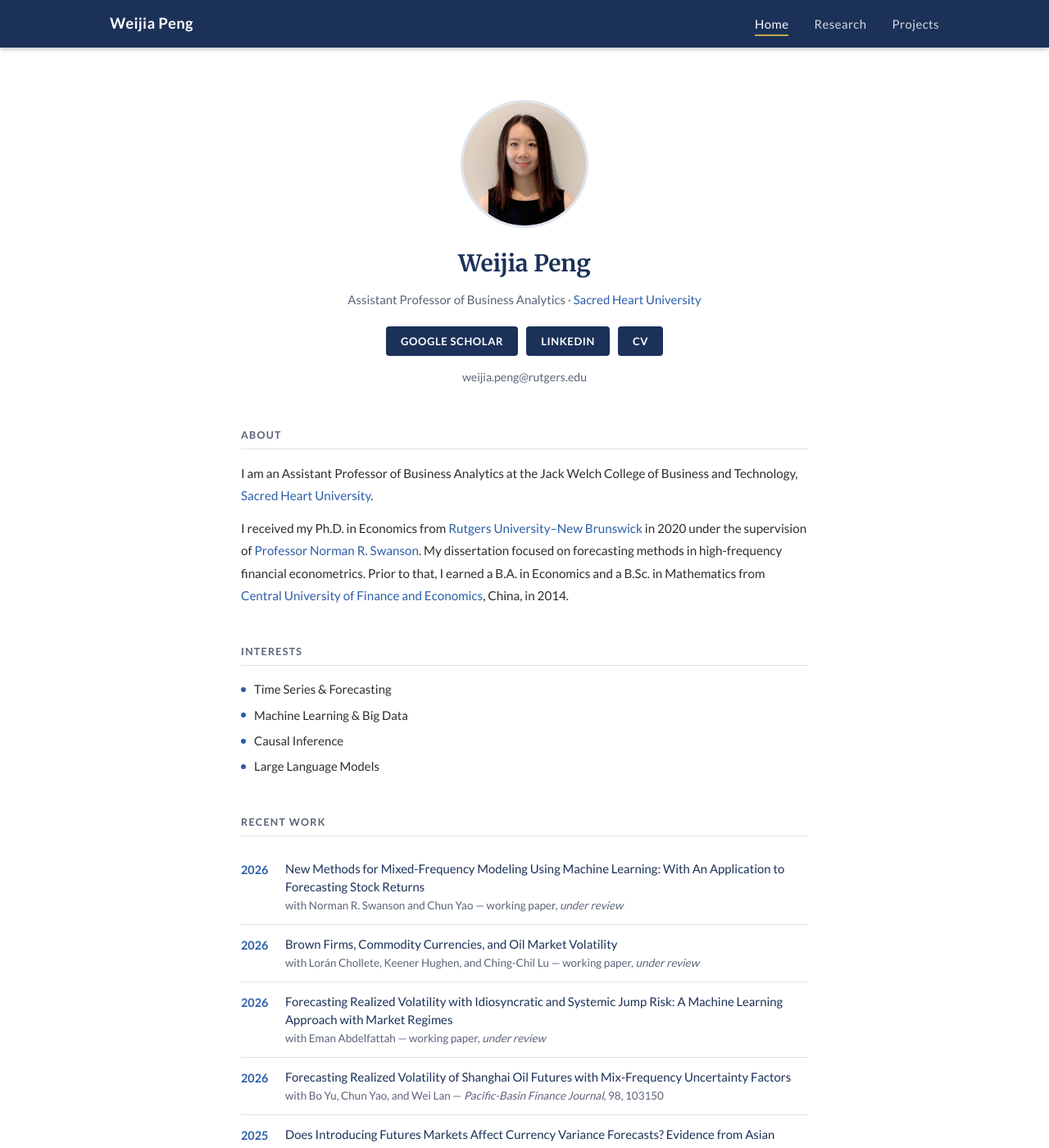
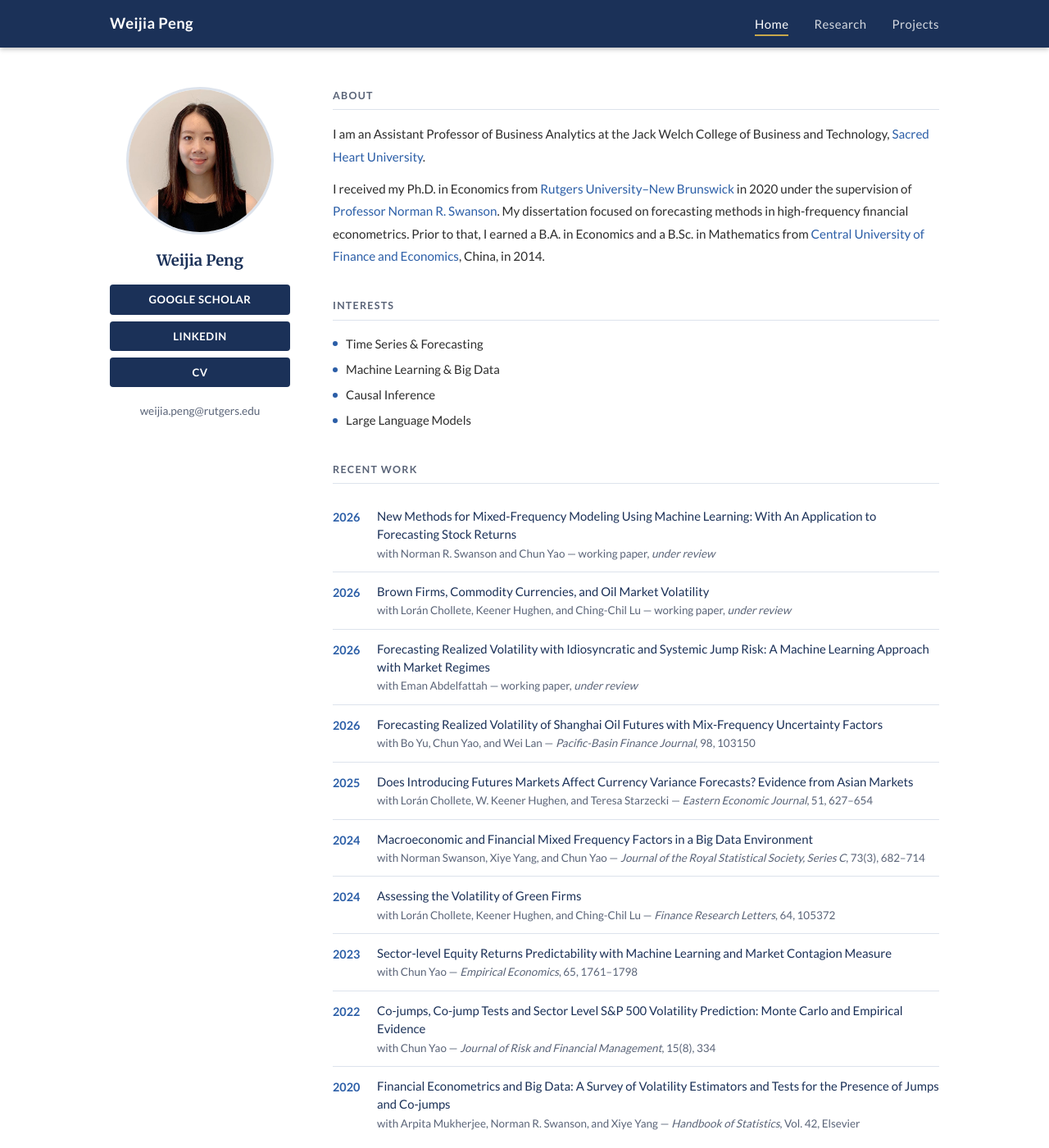
Before and after one commit to weijiap/weijiap.github.io, a Jekyll site: the page built from index.html, in a window 1280 px wide and 1400 px high. Shown: the whole window at 82% size. Built offline with Jekyll 4.4.1, drawn with Linux system fonts in a browser that asks for light colours.

Commit message:
Restore two-column layout with new interests section style
Co-Authored-By: Claude Sonnet 4.6 <noreply@anthropic.com>

```diff
--- a/assets/css/style.css
+++ b/assets/css/style.css
@@ -75,67 +75,55 @@ a:hover { text-decoration: underline; }
 /* ===== Main content ===== */
 .main-content { min-height: calc(100vh - 58px - 54px); }
 
-/* ===== HOME: centered single-column ===== */
+/* ===== HOME: two-column layout ===== */
 .page-home {
-  max-width: 740px;
-  margin: 0 auto;
-  padding-top: 64px;
-  padding-bottom: 80px;
+  display: grid;
+  grid-template-columns: 220px 1fr;
+  gap: 52px;
+  padding-top: 48px;
+  padding-bottom: 60px;
+  align-items: start;
 }
 
-.profile-center {
-  text-align: center;
-  margin-bottom: 48px;
-}
+/* Sidebar */
+.profile-sidebar { text-align: center; }
 
 .profile-photo-wrap {
-  width: 156px;
-  height: 156px;
+  width: 180px;
+  height: 180px;
+  margin: 0 auto 16px;
   border-radius: 50%;
   overflow: hidden;
   border: 3px solid var(--border);
   background: var(--light);
-  margin: 0 auto 20px;
 }
 
-.profile-photo {
-  width: 100%;
-  height: 100%;
-  object-fit: cover;
-}
+.profile-photo { width: 100%; height: 100%; object-fit: cover; }
 
 .profile-name {
   font-family: 'Merriweather', serif;
-  font-size: 1.75rem;
+  font-size: 1.15rem;
   font-weight: 700;
   color: var(--navy);
-  margin-bottom: 8px;
-}
-
-.profile-subtitle {
-  font-size: .93rem;
-  color: var(--muted);
-  margin-bottom: 22px;
-  line-height: 1.5;
+  margin-bottom: 14px;
 }
 
 .profile-links {
   display: flex;
-  justify-content: center;
-  gap: 10px;
-  flex-wrap: wrap;
+  flex-direction: column;
+  gap: 8px;
   margin-bottom: 14px;
 }
 
 .btn-link {
-  display: inline-block;
+  display: block;
   background: var(--navy);
   color: #fff !important;
-  font-size: .81rem;
+  font-size: .82rem;
   font-weight: 700;
-  letter-spacing: .05em;
+  letter-spacing: .04em;
   text-transform: uppercase;
-  padding: 7px 18px;
+  padding: 7px 12px;
   border-radius: 4px;
   text-decoration: none !important;
   transition: background .15s;
@@ -144,16 +132,11 @@ a:hover { text-decoration: underline; }
 .btn-link:hover { background: var(--blue); }
 .btn-link.disabled { background: #b0b8c8; cursor: default; pointer-events: none; }
 
-.profile-email {
-  font-size: .88rem;
-  margin-top: 4px;
-}
-.profile-email a { color: var(--muted); }
+.profile-email { margin-top: 2px; }
+.profile-email a { font-size: .85rem; color: var(--muted); word-break: break-all; }
 
-/* Home sections */
-.home-section {
-  margin-bottom: 44px;
-}
+/* Main column sections */
+.home-section { margin-bottom: 36px; }
 
 .home-section-title {
   font-family: 'Lato', sans-serif;
@@ -198,6 +181,13 @@ a:hover { text-decoration: underline; }
   border-radius: 50%;
   background: var(--blue);
   flex-shrink: 0;
+}
+
+@media (max-width: 680px) {
+  .page-home {
+    grid-template-columns: 1fr;
+    gap: 32px;
+  }
 }
 
 /* News list */
--- a/index.html
+++ b/index.html
@@ -5,16 +5,11 @@ title: Home
 
 <div class="container page-home">
 
-  <!-- Profile -->
-  <div class="profile-center">
+  <div class="profile-sidebar">
     <div class="profile-photo-wrap">
       <img src="{{ '/assets/images/profile.jpg' | relative_url }}" alt="Weijia Peng" class="profile-photo" onerror="this.style.display='none'">
     </div>
     <h1 class="profile-name">Weijia Peng</h1>
-    <p class="profile-subtitle">
-      Assistant Professor of Business Analytics &middot;
-      <a href="https://www.sacredheart.edu/" target="_blank" rel="noopener">Sacred Heart University</a>
-    </p>
     <div class="profile-links">
       {% if site.scholar_url and site.scholar_url != "" %}
       <a href="{{ site.scholar_url }}" target="_blank" rel="noopener" class="btn-link">Google Scholar</a>
@@ -31,7 +26,8 @@ title: Home
     </div>
   </div>
 
-  <!-- Bio -->
+  <div class="profile-main">
+
     <section class="home-section">
       <h2 class="home-section-title">About</h2>
       <p class="bio-text">
@@ -50,7 +46,6 @@ title: Home
       </p>
     </section>
 
-  <!-- Interests -->
     <section class="home-section">
       <h2 class="home-section-title">Interests</h2>
       <ul class="interest-list">
@@ -61,7 +56,6 @@ title: Home
       </ul>
     </section>
 
-  <!-- Recent Work -->
     <section class="home-section">
       <h2 class="home-section-title">Recent Work</h2>
       <ul class="news-list">
@@ -139,3 +133,5 @@ title: Home
     </section>
 
   </div>
+
+</div>
```
Lines whose indentation alone changed are shown as unchanged.
